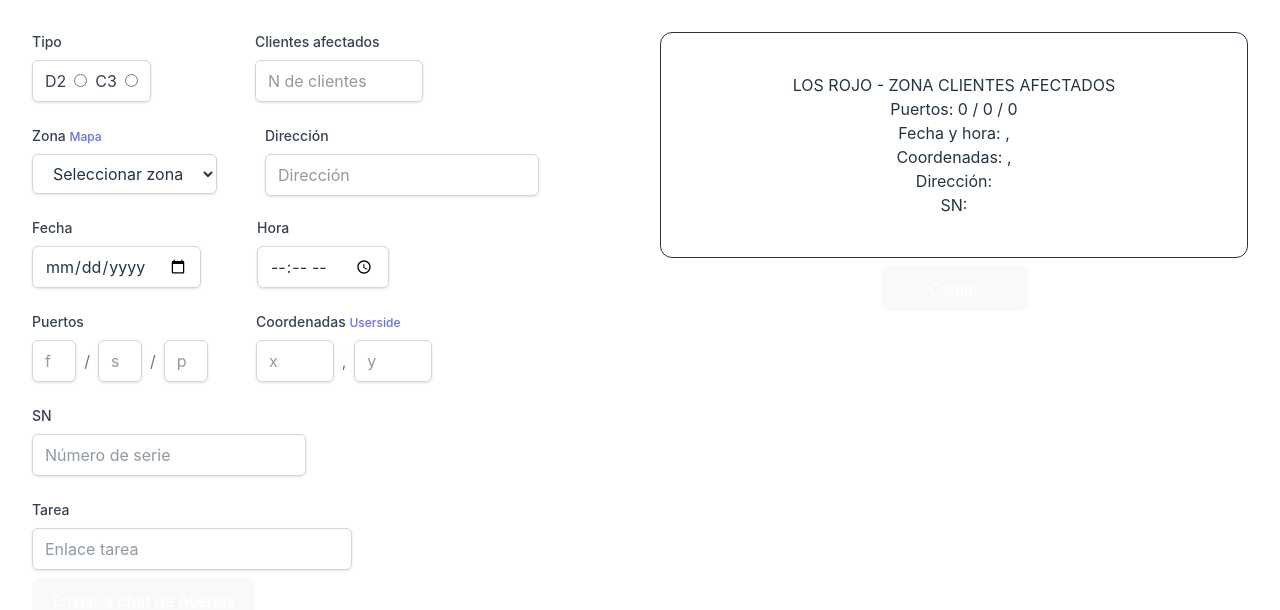
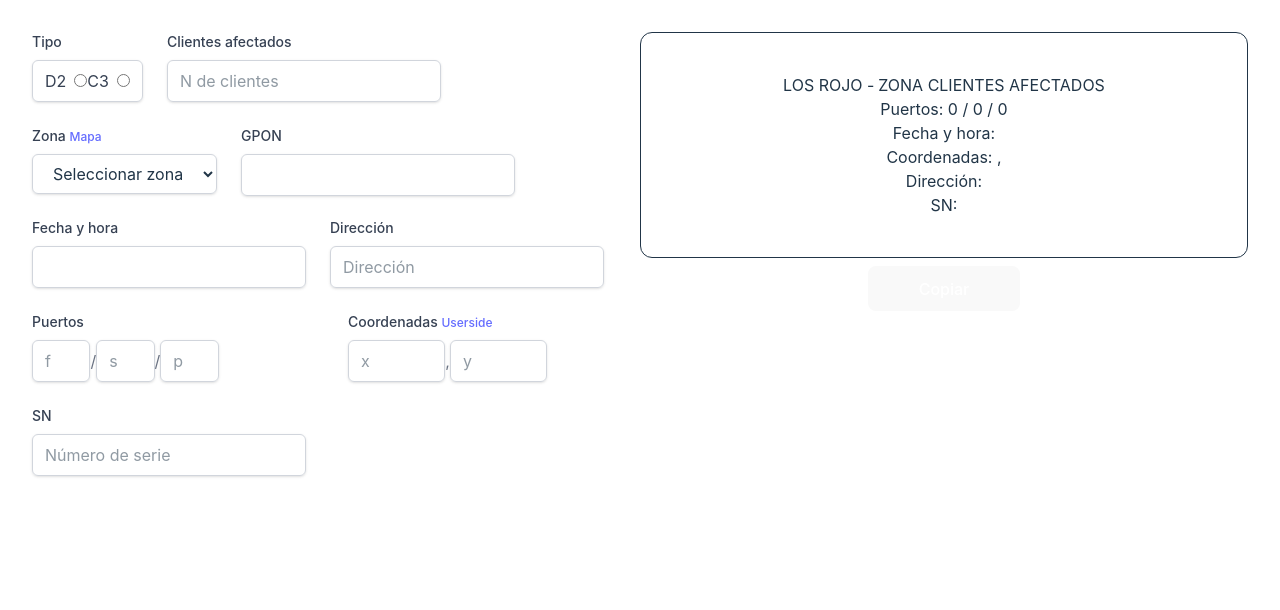
Before and after one commit to leilabb/incident-formatter, a React (Vite) app: page / in a window 1280 px wide. Shown: the top 610 px of the page. Built offline with nearby package versions, Linux system fonts and the light colour scheme.

Commit message:
latest changes

```diff
--- a/src/App.jsx
+++ b/src/App.jsx
@@ -8,9 +8,9 @@ export default function App() {
     type: "",
     zone: "",
     affected: "",
-    gpon: { f: 0, s: 0, p: 0 },
-    date: "",
-    time: "",
+    gpon: "",
+    fsp: { f: 0, s: 0, p: 0 },
+    dateTime: "",
     coordinates: { x: "", y: "" },
     adress: "",
     serialNumber: "",
@@ -22,8 +22,8 @@ export default function App() {
     if (name === "f" || name === "s" || name === "p") {
       setFormData((prev) => ({
         ...prev,
-        gpon: {
-          ...prev.gpon,
+        fsp: {
+          ...prev.fsp,
           [name]: value,
         },
       }));
@@ -45,7 +45,7 @@ export default function App() {
   }
 
   return (
-    <div className="w-full flex justify-between space-x-10">
+    <div className="w-full flex justify-between">
       <div className="w-1/2">
         <Form formData={formData} handleChange={handleChange} />
       </div>
--- a/src/Form.jsx
+++ b/src/Form.jsx
@@ -11,9 +11,9 @@ export default function Form({ formData, handleChange }) {
 
   return (
     <div className="">
-      {/*  Radio buttons D2, C3  */}
-      <div className="flex mb-6 space-x-26">
-        <div className="flex flex-col">
+      {/*  Tipo & clientes afectados */}
+      <div className="flex mb-6 md:w-full md:gap-6">
+        <div className="flex flex-col ">
           <label className="text-left block text-sm font-medium text-gray-700 mb-2">
             Tipo
           </label>
@@ -23,7 +23,7 @@ export default function Form({ formData, handleChange }) {
             }}
             className="flex px-3 py-2 border border-gray-300 rounded-md shadow-sm"
           >
-            <label className="space-x-2 flex flex-row items-center">
+            <label className=" flex flex-row items-center">
               {tipos.map((tipo) => {
                 return (
                   <div>
@@ -42,7 +42,6 @@ export default function Form({ formData, handleChange }) {
           </div>
         </div>
 
-        {/* <!-- Clientes afectados --> */}
         <div
           onChange={(event) => {
             handleChange(event);
@@ -60,13 +59,13 @@ export default function Form({ formData, handleChange }) {
             id="affected"
             min="0"
             placeholder="N de clientes"
-            className="w-42 px-3 py-2 border border-gray-300 rounded-md shadow-sm focus:outline-none focus:ring-2 focus:ring-blue-500 focus:border-blue-500"
+            className="md:w-fit px-3 py-2 border border-gray-300 rounded-md shadow-sm focus:outline-none focus:ring-2 focus:ring-blue-500 focus:border-blue-500"
           />
         </div>
       </div>
 
-      <div className=" flex justify-items-start space-x-12">
-        {/*  Zona dropdown --> */}
+      {/*  Zona & GPON */}
+      <div className=" flex justify-items-start gap-6 w-full">
         <div
           className="mb-6"
           onChange={(event) => {
@@ -85,7 +84,7 @@ export default function Form({ formData, handleChange }) {
           <select
             id="zone"
             name="zone"
-            className="w-full px-4 py-2 border border-gray-300 rounded-md shadow-sm focus:outline-none focus:ring-2 focus:ring-blue-500 focus:border-blue-500"
+            className=" px-4 py-2 border border-gray-300 rounded-md shadow-sm focus:outline-none focus:ring-2 focus:ring-blue-500 focus:border-blue-500"
           >
             <option value="">Seleccionar zona</option>
             {zones.map((zone) => {
@@ -98,8 +97,39 @@ export default function Form({ formData, handleChange }) {
           </select>
         </div>
 
-        {/* Dirección */}
-        <div className="">
+        <div className="flex flex-col">
+          <label className="text-left text-sm font-medium text-gray-700 mb-2">
+            GPON{" "}
+          </label>
+          <input
+            name="gpon"
+            type="text"
+            id="gpon"
+            onChange={(event) => {
+              handleChange(event);
+            }}
+            className="px-3 py-2 border border-gray-300 rounded-md shadow-sm focus:outline-none focus:ring-2 focus:ring-blue-500 focus:border-blue-500"
+          />
+        </div>
+      </div>
+
+      {/*  Dirección y fecha/hora */}
+      <div className="flex flex-row mb-6 md:gap-6">
+        <div className="flex flex-col">
+          <label className="text-left text-sm font-medium text-gray-700 mb-2">
+            Fecha y hora
+          </label>
+          <input
+            name="dateTime"
+            type="text"
+            id="fecha"
+            onChange={(event) => {
+              handleChange(event);
+            }}
+            className="px-3 py-2 border border-gray-300 rounded-md shadow-sm focus:outline-none focus:ring-2 focus:ring-blue-500 focus:border-blue-500"
+          />
+        </div>
+        <div className="flex flex-col">
           <label
             for="direccion"
             className="text-left block text-sm font-medium text-gray-700 mb-2"
@@ -114,54 +144,18 @@ export default function Form({ formData, handleChange }) {
             onChange={(event) => {
               handleChange(event);
             }}
-            className="w-full px-3 py-2 border border-gray-300 rounded-md shadow-sm focus:outline-none focus:ring-2 focus:ring-blue-500 focus:border-blue-500"
-          />
-        </div>
-      </div>
-
-      {/* <!-- Puertos --> */}
-      <div className="flex flex-row space-x-14 mb-6">
-        {/* <!-- Fecha y hora--> */}
-        <div className="flex flex-col">
-          <label
-            for="fecha"
-            className="text-left text-sm font-medium text-gray-700 mb-2"
-          >
-            Fecha
-          </label>
-          <input
-            name="date"
-            type="date"
-            id="fecha"
-            onChange={(event) => {
-              handleChange(event);
-            }}
-            className="px-3 py-2 border border-gray-300 rounded-md shadow-sm focus:outline-none focus:ring-2 focus:ring-blue-500 focus:border-blue-500"
-          />
-        </div>
-
-        <div className="flex flex-col">
-          <label className="text-left text-sm font-medium text-gray-700 mb-2">
-            Hora
-          </label>
-          <input
-            name="time"
-            type="time"
-            id="fecha"
-            onChange={(event) => {
-              handleChange(event);
-            }}
             className=" px-3 py-2 border border-gray-300 rounded-md shadow-sm focus:outline-none focus:ring-2 focus:ring-blue-500 focus:border-blue-500"
           />
         </div>
       </div>
 
-      <div className="mb-6 flex space-x-12">
-        <div className="flex flex-col">
+      {/* Puertos y coordenadas */}
+      <div className="mb-6 flex gap-6">
+        <div className="flex flex-col flex-1 space-x-2">
           <label className="text-left block text-sm font-medium text-gray-700 mb-2">
             Puertos
           </label>
-          <div className="flex w-44 space-x-2">
+          <div className="flex">
             <input
               name="f"
               type="text"
@@ -170,7 +164,7 @@ export default function Form({ formData, handleChange }) {
               onChange={(event) => {
                 handleChange(event);
               }}
-              className="w-1/3 px-3 py-2 border border-gray-300 rounded-md shadow-sm focus:outline-none focus:ring-2 focus:ring-blue-500 focus:border-blue-500"
+              className="md:w-1/5 px-3 py-2 border border-gray-300 rounded-md shadow-sm focus:outline-none focus:ring-2 focus:ring-blue-500 focus:border-blue-500"
             />
             <span className="flex items-center text-gray-500">/</span>
             <input
@@ -181,7 +175,7 @@ export default function Form({ formData, handleChange }) {
               onChange={(event) => {
                 handleChange(event);
               }}
-              className="w-1/3 px-3 py-2 border border-gray-300 rounded-md shadow-sm focus:outline-none focus:ring-2 focus:ring-blue-500 focus:border-blue-500"
+              className="md:w-1/5 px-3 py-2 border border-gray-300 rounded-md shadow-sm focus:outline-none focus:ring-2 focus:ring-blue-500 focus:border-blue-500"
             />
             <span className="flex items-center text-gray-500">/</span>
             <input
@@ -192,20 +186,19 @@ export default function Form({ formData, handleChange }) {
               onChange={(event) => {
                 handleChange(event);
               }}
-              className="w-1/3 px-3 py-2 border border-gray-300 rounded-md shadow-sm focus:outline-none focus:ring-2 focus:ring-blue-500 focus:border-blue-500"
+              className="md:w-1/5 px-3 py-2 border border-gray-300 rounded-md shadow-sm focus:outline-none focus:ring-2 focus:ring-blue-500 focus:border-blue-500"
             />
           </div>
         </div>
-        {/* Coordenadas */}
 
-        <div className="flex flex-col">
+        <div className="flex flex-col flex-1">
           <label className="text-left block text-sm font-medium text-gray-700 mb-2">
             Coordenadas{" "}
             <a href="https://www.userside.eu/en" target="_blank">
               <span className="text-xs">Userside</span>
             </a>
           </label>
-          <div className="flex w-44 space-x-2">
+          <div className="flex ">
             <input
               name="x"
               type="text"
@@ -214,7 +207,7 @@ export default function Form({ formData, handleChange }) {
               onChange={(event) => {
                 handleChange(event);
               }}
-              className="w-1/3 flex-1 px-3 py-2 border border-gray-300 rounded-md shadow-sm focus:outline-none focus:ring-2 focus:ring-blue-500 focus:border-blue-500"
+              className=" md:w-1/3 px-3 py-2 border border-gray-300 rounded-md shadow-sm focus:outline-none focus:ring-2 focus:ring-blue-500 focus:border-blue-500"
             />
             <span className="flex items-center text-gray-500">,</span>
             <input
@@ -225,7 +218,7 @@ export default function Form({ formData, handleChange }) {
               onChange={(event) => {
                 handleChange(event);
               }}
-              className="w-1/3 flex-1 px-3 py-2 border border-gray-300 rounded-md shadow-sm focus:outline-none focus:ring-2 focus:ring-blue-500 focus:border-blue-500"
+              className="md:w-1/3  px-3 py-2 border border-gray-300 rounded-md shadow-sm focus:outline-none focus:ring-2 focus:ring-blue-500 focus:border-blue-500"
             />
           </div>
         </div>
@@ -248,12 +241,12 @@ export default function Form({ formData, handleChange }) {
             onChange={(event) => {
               handleChange(event);
             }}
-            className="w-full px-3 py-2 border border-gray-300 rounded-md shadow-sm focus:outline-none focus:ring-2 focus:ring-blue-500 focus:border-blue-500"
+            className=" px-3 py-2 border border-gray-300 rounded-md shadow-sm focus:outline-none focus:ring-2 focus:ring-blue-500 focus:border-blue-500"
           />
         </div>
       </div>
       {/* <!-- Tarea --> */}
-      <div className="flex flex-col">
+      {/* <div className="flex flex-col">
         <label
           for="tarea"
           className="text-left block text-sm font-medium text-gray-700 mb-2"
@@ -272,11 +265,11 @@ export default function Form({ formData, handleChange }) {
         ></textarea>
         <button
           id="format-btn"
-          className="bg-black w-fit mt-2 w-1/4 text-white font-medium py-3 px-4 rounded-md"
+          className="bg-black w-fit mt-2 text-white font-medium py-3 px-4 rounded-md"
         >
           Enviar a chat de Averías
         </button>
-      </div>
+      </div> */}
     </div>
   );
 }
--- a/src/Output.jsx
+++ b/src/Output.jsx
@@ -4,9 +4,9 @@ export default function Output({ formData }) {
   const [copied, setCopied] = useState(false);
 
   function copyNumber() {
-    const formDataToCopy = `LOS ${formData.type} ROJO - ZONA ${formData.zone} ${formData.affected} CLIENTES AFECTADOS
-Puertos: ${formData.gpon.f} / ${formData.gpon.s} / ${formData.gpon.p}
-Fecha y hora: ${formData.date}, ${formData.time}
+    const formDataToCopy = `LOS ROJO ${formData.type} ${formData.gpon} -  ZONA ${formData.zone} ${formData.affected} CLIENTES AFECTADOS
+Puertos: ${formData.fsp.f} / ${formData.fsp.s} / ${formData.fsp.p}
+Fecha y hora: ${formData.dateTime},
 Coordenadas: ${formData.coordinates.x}, ${formData.coordinates.y}
 Dirección: ${formData.adress}
 SN: ${formData.serialNumber}
@@ -21,7 +21,8 @@ SN: ${formData.serialNumber}
     <div className="">
       <div className="border rounded-xl p-10 ">
         <h2>
-          LOS <span className="font-bold">{formData.type}</span> ROJO - ZONA{" "}
+          LOS ROJO <span className="font-bold">{formData.type}</span> -
+          <span className="font-bold">{formData.gpon} </span>ZONA{" "}
           <span className="font-bold">{formData.zone}</span>
           {""} <span className="font-bold"> {formData.affected} </span>CLIENTES
           AFECTADOS
@@ -29,11 +30,9 @@ SN: ${formData.serialNumber}
 
         <div>
           <p>
-            Puertos: {formData.gpon.f} / {formData.gpon.s} / {formData.gpon.p}
+            Puertos: {formData.fsp.f} / {formData.fsp.s} / {formData.fsp.p}
           </p>
-          <p>
-            Fecha y hora: {formData.date}, {formData.time}
-          </p>
+          <p>Fecha y hora: {formData.dateTime}</p>
           <p>
             Coordenadas: {formData.coordinates.x}, {formData.coordinates.y}
           </p>
--- a/src/index.css
+++ b/src/index.css
@@ -1,19 +1,4 @@
 @import "tailwindcss";
-
-:root {
-  /* font-family: system-ui, Avenir, Helvetica, Arial, sans-serif;
-  line-height: 1.5;
-  font-weight: 400;
-
-  color-scheme: light dark;
-  color: rgba(255, 255, 255, 0.87);
-  background-color: #242424;
-
-  font-synthesis: none;
-  text-rendering: optimizeLegibility;
-  -webkit-font-smoothing: antialiased;
-  -moz-osx-font-smoothing: grayscale; */
-}
 
 a {
   font-weight: 500;
```
